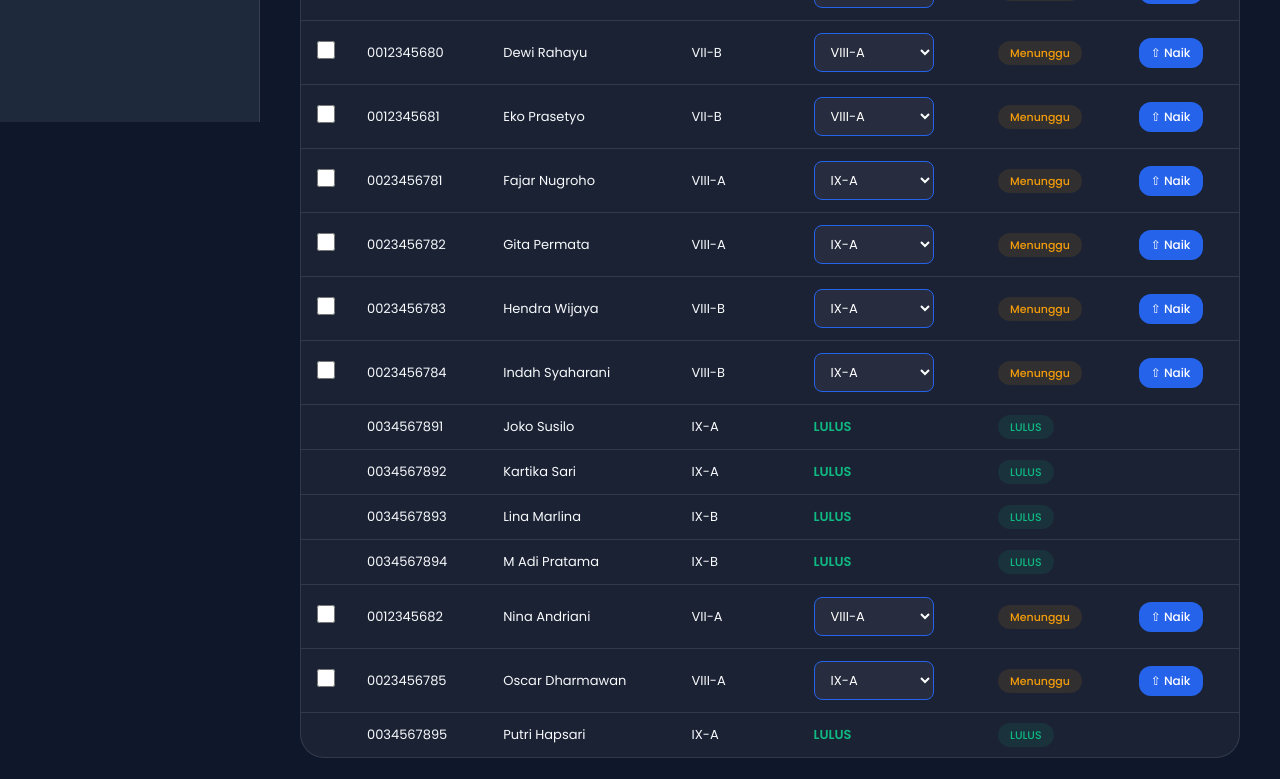
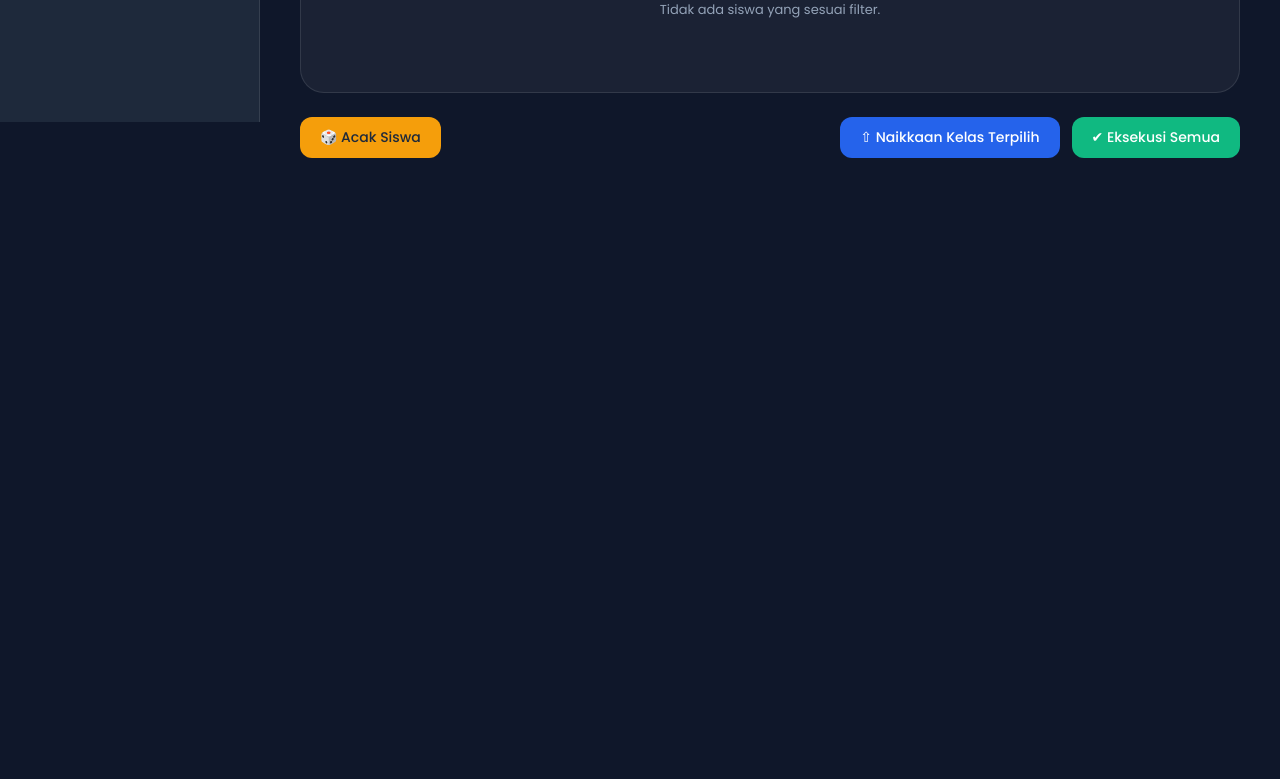
Before and after one commit to karisnaabqory97-sys/SIAS_Sistem, a website: page src/kenaikan_kelas.html in a window 1280 px wide. Shown: the part 678-1457 px from the top of the page. After the commit the page ends 876 px from the top, so only its background shows below. Drawn offline with Linux system fonts and the light colour scheme.

Commit message:
Clean: remove default mock data from Kelas and Kenaikan Kelas pages

```diff
--- a/src/kenaikan_kelas.html
+++ b/src/kenaikan_kelas.html
@@ -230,23 +230,7 @@
 
     <script>
         // Data default
-        const defaultData = [
-            { id: 1, nisn: '0012345678', nama: 'Ahmad Fauzi', kelas: 'VII-A', kelasTujuan: '', status: 'pending' },
-            { id: 2, nisn: '0012345679', nama: 'Citra Lestari', kelas: 'VII-A', kelasTujuan: '', status: 'pending' },
-            { id: 3, nisn: '0012345680', nama: 'Dewi Rahayu', kelas: 'VII-B', kelasTujuan: '', status: 'pending' },
-            { id: 4, nisn: '0012345681', nama: 'Eko Prasetyo', kelas: 'VII-B', kelasTujuan: '', status: 'pending' },
-            { id: 5, nisn: '0023456781', nama: 'Fajar Nugroho', kelas: 'VIII-A', kelasTujuan: '', status: 'pending' },
-            { id: 6, nisn: '0023456782', nama: 'Gita Permata', kelas: 'VIII-A', kelasTujuan: '', status: 'pending' },
-            { id: 7, nisn: '0023456783', nama: 'Hendra Wijaya', kelas: 'VIII-B', kelasTujuan: '', status: 'pending' },
-            { id: 8, nisn: '0023456784', nama: 'Indah Syaharani', kelas: 'VIII-B', kelasTujuan: '', status: 'pending' },
-            { id: 9, nisn: '0034567891', nama: 'Joko Susilo', kelas: 'IX-A', kelasTujuan: '', status: 'pending' },
-            { id: 10, nisn: '0034567892', nama: 'Kartika Sari', kelas: 'IX-A', kelasTujuan: '', status: 'pending' },
-            { id: 11, nisn: '0034567893', nama: 'Lina Marlina', kelas: 'IX-B', kelasTujuan: '', status: 'pending' },
-            { id: 12, nisn: '0034567894', nama: 'M Adi Pratama', kelas: 'IX-B', kelasTujuan: '', status: 'pending' },
-            { id: 13, nisn: '0012345682', nama: 'Nina Andriani', kelas: 'VII-A', kelasTujuan: '', status: 'pending' },
-            { id: 14, nisn: '0023456785', nama: 'Oscar Dharmawan', kelas: 'VIII-A', kelasTujuan: '', status: 'pending' },
-            { id: 15, nisn: '0034567895', nama: 'Putri Hapsari', kelas: 'IX-A', kelasTujuan: '', status: 'pending' }
-        ];
+        const defaultData = [];
 
         // Opsi kelas target berdasarkan kelas asal
         const kelasTargetOptions = {
```
Also changed, not shown: src/kelas.html (+1 -5 lines).
